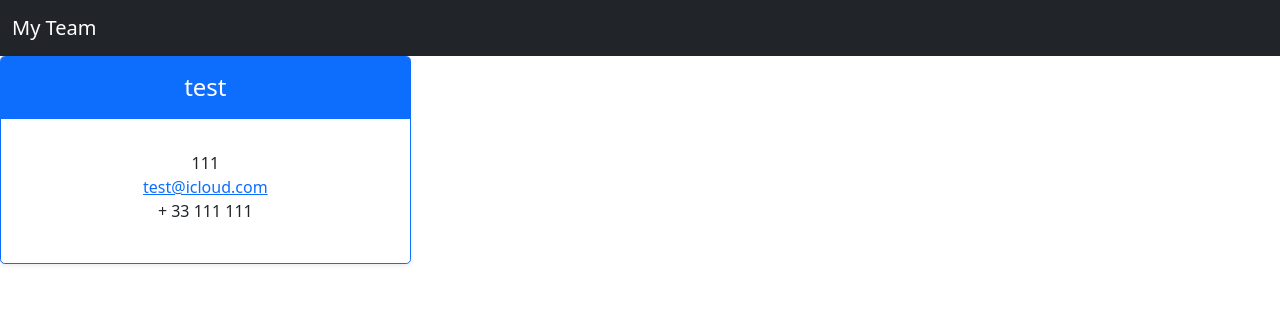
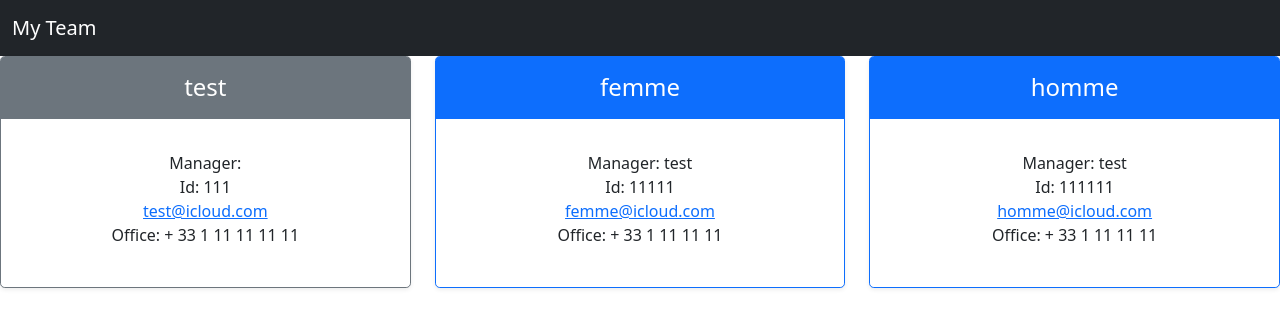
Before and after one commit to psurer/teamProfileGenerator, a website: page index.html in a window 1280 px wide. Drawn offline with nearby package versions, Linux system fonts and the light colour scheme.

Commit message:
updated logic

```diff
--- a/index.html
+++ b/index.html
@@ -13,19 +13,48 @@
 </nav>
     <div class="row row-cols-1 row-cols-md-3 mb-3 text-center">
         <div class="col">
-      <div class="card mb-4 rounded-3 shadow-sm border-primary">
-        <div class="card-header py-3 text-white bg-primary border-primary">
+        <div class="card mb-4 rounded-3 shadow-sm border-secondary">
+            <div class="card-header py-3 text-white bg-secondary border-secondary">
             <h4 class="my-0 fw-normal">test</h4>
             </div>
     <div class="card-body">
       <ul class="list-unstyled mt-3 mb-4">
-            <li>111</li>
-            <li><a href="mailto:test@icloud.com">test@icloud.com</a></li>
-            <li>+ 33 111 111</li>
+        <li>Manager: </li>
+        <li>Id: 111</li>
+        <li>
+          <a href="mailto:test@icloud.com">test@icloud.com</a>
+        </li>
+        <li>Office: + 33 1 11 11 11 11</li>
       </ul>
+    </div></div></div><div class="col">
+        <div class="card mb-4 rounded-3 shadow-sm border-primary">
+            <div class="card-header py-3 text-white bg-primary border-primary">
+            <h4 class="my-0 fw-normal">femme </h4>
             </div>
+    <div class="card-body">
+      <ul class="list-unstyled mt-3 mb-4">
+        <li>Manager: test</li>
+        <li>Id: 11111</li>
+        <li>
+          <a href="mailto:femme@icloud.com">femme@icloud.com</a>
+        </li>
+        <li>Office: + 33 1 11 11 11</li>
+      </ul>
+    </div></div></div><div class="col">
+        <div class="card mb-4 rounded-3 shadow-sm border-primary">
+            <div class="card-header py-3 text-white bg-primary border-primary">
+            <h4 class="my-0 fw-normal">homme</h4>
             </div>
-    </div>
+    <div class="card-body">
+      <ul class="list-unstyled mt-3 mb-4">
+        <li>Manager: test</li>
+        <li>Id: 111111</li>
+        <li>
+          <a href="mailto:homme@icloud.com">homme@icloud.com</a>
+        </li>
+        <li>Office: + 33 1 11 11 11 </li>
+      </ul>
+    </div></div></div>
     </div>
 </body>
 </html>
```
Also changed, not shown: lib/Employee.js (+0 -22 lines), lib/Engineer.js (+0 -16 lines), lib/Intern.js (+0 -18 lines), lib/Manager.js (+0 -19 lines). Lines whose indentation alone changed are shown as unchanged.
